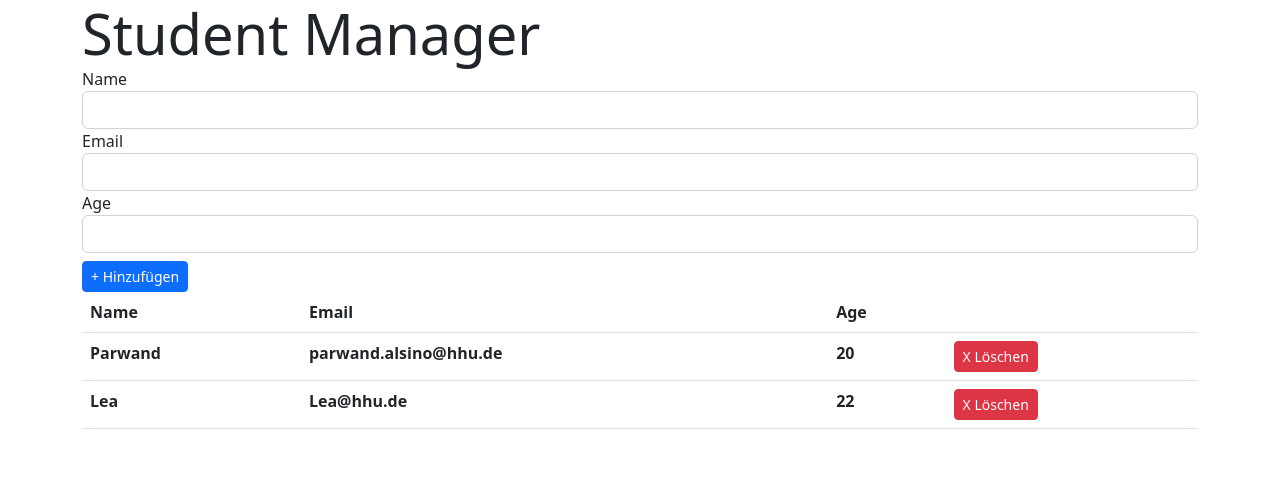
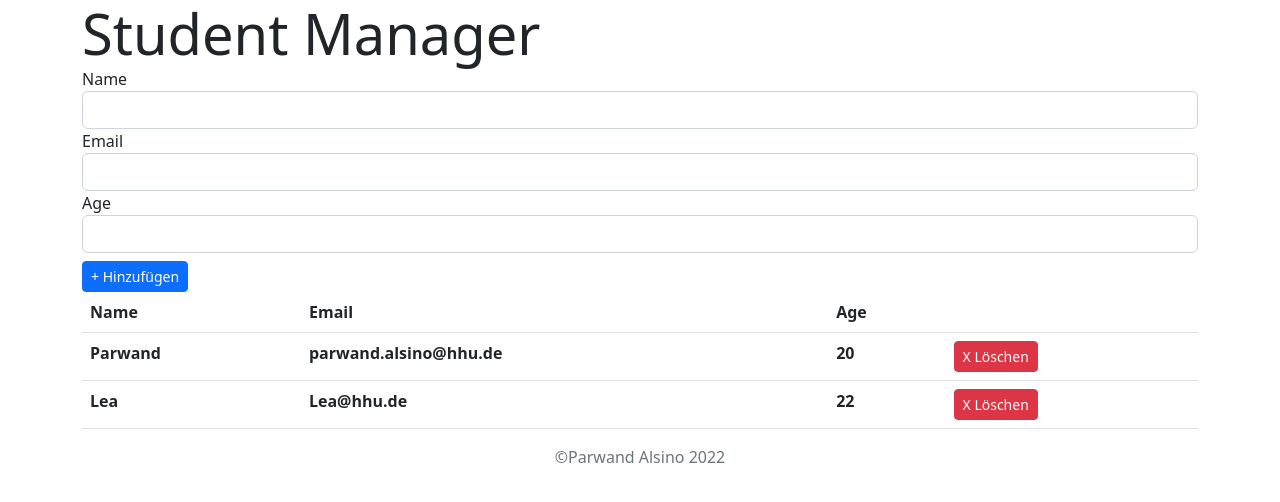
Before and after one commit to Parwand/student-angular-app, an Angular app: page / in a window 1280 px wide. Shown: the top 502 px of the page. Built offline with nearby package versions, Linux system fonts and the light colour scheme.

Commit message:
all All Right Reserved ©2022.

```diff
--- a/src/app/app.component.html
+++ b/src/app/app.component.html
@@ -38,4 +38,6 @@
       </tr>
     </tbody>
   </table>
+
+  <p class="text text-muted text-center">&copy;Parwand Alsino 2022</p>
 </div>
```
